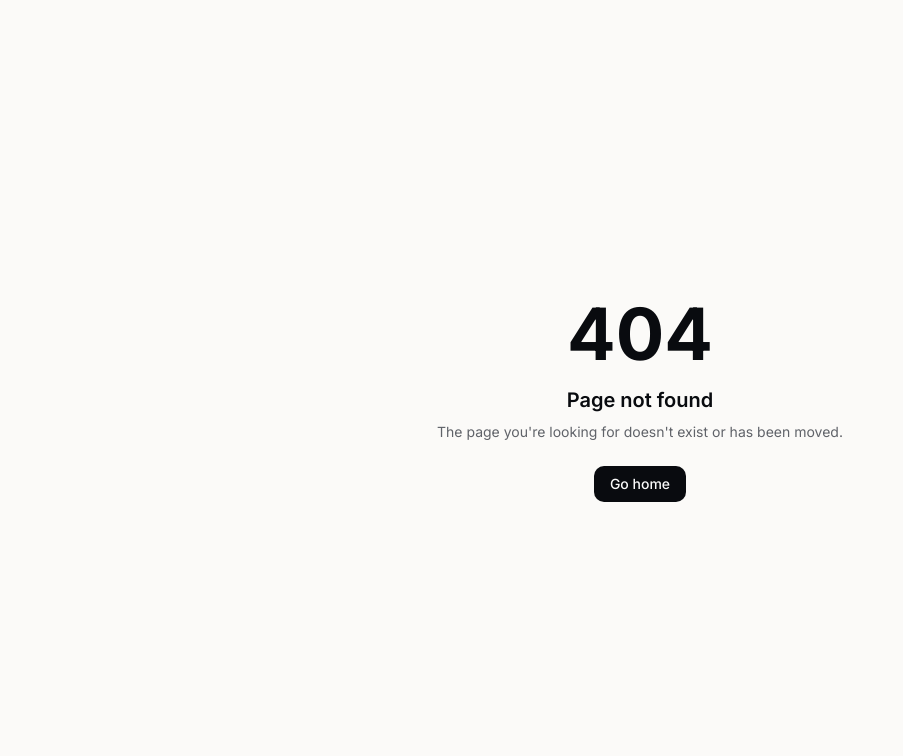
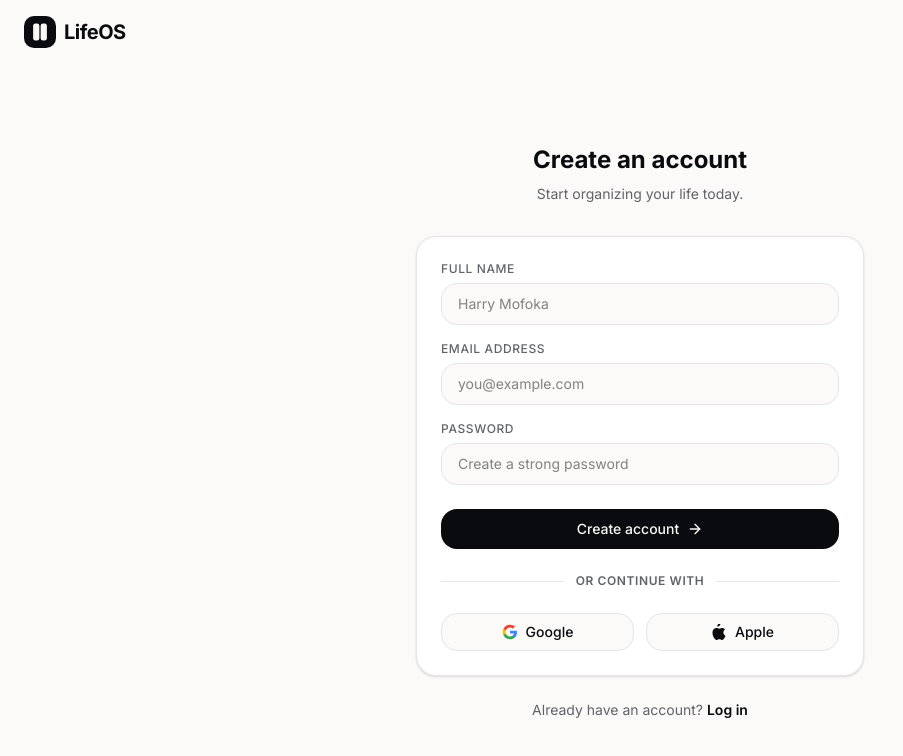
Before and after one commit to HarryMofoka/TetherOS, a Next.js app: page /signup in a window 1280 px wide. Before the commit this address had no page. Shown: the top 756 px of the page, without its empty margins (0-903 px from the left). Built offline with nearby package versions, Linux system fonts and the light colour scheme.

Commit message:
Add Login and Signup pages and connect all authentication and onboarding buttons

```diff
--- /dev/null
+++ b/app/(auth)/layout.tsx
@@ -0,0 +1,17 @@
+import { Logo } from "@/components/site/Logo";
+import Link from "next/link";
+
+export default function AuthLayout({ children }: { children: React.ReactNode }) {
+  return (
+    <div className="min-h-screen bg-background flex flex-col">
+      <header className="px-6 py-4">
+        <Link href="/">
+          <Logo />
+        </Link>
+      </header>
+      <main className="flex-1 flex flex-col items-center justify-center p-6">
+        {children}
+      </main>
+    </div>
+  );
+}
--- /dev/null
+++ b/app/(auth)/login/page.tsx
@@ -0,0 +1,67 @@
+import type { Metadata } from "next";
+import Link from "next/link";
+import { ArrowRight, Mail } from "lucide-react";
+
+export const metadata: Metadata = {
+  title: "Log in — LifeOS",
+  description: "Log in to your LifeOS account.",
+};
+
+export default function LoginPage() {
+  return (
+    <div className="w-full max-w-md">
+      <div className="text-center mb-8">
+        <h1 className="text-2xl font-bold">Welcome back</h1>
+        <p className="text-sm text-muted-foreground mt-2">Enter your details to access your account.</p>
+      </div>
+
+      <div className="rounded-2xl border border-border bg-card p-6 shadow-sm">
+        <div className="space-y-4">
+          <div>
+            <label className="block text-xs font-medium text-muted-foreground mb-1.5 uppercase tracking-wider">Email Address</label>
+            <input
+              type="email"
+              placeholder="you@example.com"
+              className="w-full rounded-xl border border-border bg-background px-4 py-2.5 text-sm focus:outline-none focus:ring-2 focus:ring-foreground/20"
+            />
+          </div>
+          <div>
+            <div className="flex items-center justify-between mb-1.5">
+              <label className="block text-xs font-medium text-muted-foreground uppercase tracking-wider">Password</label>
+              <a href="#" className="text-xs text-[color:var(--brand-blue)] hover:underline">Forgot password?</a>
+            </div>
+            <input
+              type="password"
+              placeholder="••••••••"
+              className="w-full rounded-xl border border-border bg-background px-4 py-2.5 text-sm focus:outline-none focus:ring-2 focus:ring-foreground/20"
+            />
+          </div>
+          <Link href="/dashboard" className="mt-2 w-full inline-flex justify-center items-center gap-2 rounded-xl bg-foreground px-4 py-2.5 text-sm font-medium text-background hover:opacity-90 transition-opacity">
+            Log in <ArrowRight className="h-4 w-4" />
+          </Link>
+        </div>
+
+        <div className="my-6 flex items-center">
+          <div className="h-px flex-1 bg-border"></div>
+          <span className="px-3 text-xs text-muted-foreground uppercase tracking-wider font-semibold">Or continue with</span>
+          <div className="h-px flex-1 bg-border"></div>
+        </div>
+
+        <div className="grid grid-cols-2 gap-3">
+          <button className="flex items-center justify-center gap-2 rounded-xl border border-border bg-background px-4 py-2 text-sm font-medium hover:bg-muted transition-colors">
+            <svg viewBox="0 0 24 24" className="h-4 w-4"><path d="M22.56 12.25c0-.78-.07-1.53-.2-2.25H12v4.26h5.92c-.26 1.37-1.04 2.53-2.21 3.31v2.77h3.57c2.08-1.92 3.28-4.74 3.28-8.09z" fill="#4285F4"/><path d="M12 23c2.97 0 5.46-.98 7.28-2.66l-3.57-2.77c-.98.66-2.23 1.06-3.71 1.06-2.86 0-5.29-1.93-6.16-4.53H2.18v2.84C3.99 20.53 7.7 23 12 23z" fill="#34A853"/><path d="M5.84 14.09c-.22-.66-.35-1.36-.35-2.09s.13-1.43.35-2.09V7.07H2.18C1.43 8.55 1 10.22 1 12s.43 3.45 1.18 4.93l2.85-2.22.81-.62z" fill="#FBBC05"/><path d="M12 5.38c1.62 0 3.06.56 4.21 1.64l3.15-3.15C17.45 2.09 14.97 1 12 1 7.7 1 3.99 3.47 2.18 7.07l3.66 2.84c.87-2.6 3.3-4.53 6.16-4.53z" fill="#EA4335"/><path d="M1 1h22v22H1z" fill="none"/></svg>
+            Google
+          </button>
+          <button className="flex items-center justify-center gap-2 rounded-xl border border-border bg-background px-4 py-2 text-sm font-medium hover:bg-muted transition-colors">
+            <svg viewBox="0 0 24 24" className="h-4 w-4" fill="currentColor"><path d="M12.152 6.896c-.948 0-2.415-1.078-3.96-1.04-2.04.027-3.91 1.183-4.961 3.014-2.117 3.675-.546 9.103 1.519 12.09 1.013 1.454 2.208 3.126 3.805 3.064 1.519-.062 2.106-.987 3.937-.987 1.83 0 2.37.95 3.96.987 1.636.037 2.65-1.488 3.633-2.946 1.144-1.673 1.616-3.298 1.636-3.376-.037-.013-3.167-1.21-3.193-4.845-.02-3.04 2.483-4.516 2.597-4.588-1.425-2.083-3.633-2.366-4.42-2.42-2.105-.13-4.143 1.326-4.553 1.326zm.948-4.706c.866-1.04 1.454-2.484 1.295-3.924-1.22.048-2.736.81-3.633 1.848-.795.918-1.5 2.39-1.31 3.806 1.365.105 2.784-.687 3.648-1.73z"/></svg>
+            Apple
+          </button>
+        </div>
+      </div>
+
+      <p className="text-center text-sm text-muted-foreground mt-6">
+        Don&apos;t have an account? <Link href="/signup" className="text-foreground font-semibold hover:underline">Sign up</Link>
+      </p>
+    </div>
+  );
+}
--- /dev/null
+++ b/app/(auth)/signup/page.tsx
@@ -0,0 +1,72 @@
+import type { Metadata } from "next";
+import Link from "next/link";
+import { ArrowRight } from "lucide-react";
+
+export const metadata: Metadata = {
+  title: "Sign up — LifeOS",
+  description: "Create your LifeOS account.",
+};
+
+export default function SignupPage() {
+  return (
+    <div className="w-full max-w-md">
+      <div className="text-center mb-8">
+        <h1 className="text-2xl font-bold">Create an account</h1>
+        <p className="text-sm text-muted-foreground mt-2">Start organizing your life today.</p>
+      </div>
+
+      <div className="rounded-2xl border border-border bg-card p-6 shadow-sm">
+        <div className="space-y-4">
+          <div>
+            <label className="block text-xs font-medium text-muted-foreground mb-1.5 uppercase tracking-wider">Full Name</label>
+            <input
+              type="text"
+              placeholder="Harry Mofoka"
+              className="w-full rounded-xl border border-border bg-background px-4 py-2.5 text-sm focus:outline-none focus:ring-2 focus:ring-foreground/20"
+            />
+          </div>
+          <div>
+            <label className="block text-xs font-medium text-muted-foreground mb-1.5 uppercase tracking-wider">Email Address</label>
+            <input
+              type="email"
+              placeholder="you@example.com"
+              className="w-full rounded-xl border border-border bg-background px-4 py-2.5 text-sm focus:outline-none focus:ring-2 focus:ring-foreground/20"
+            />
+          </div>
+          <div>
+            <label className="block text-xs font-medium text-muted-foreground mb-1.5 uppercase tracking-wider">Password</label>
+            <input
+              type="password"
+              placeholder="Create a strong password"
+              className="w-full rounded-xl border border-border bg-background px-4 py-2.5 text-sm focus:outline-none focus:ring-2 focus:ring-foreground/20"
+            />
+          </div>
+          <Link href="/dashboard" className="mt-2 w-full inline-flex justify-center items-center gap-2 rounded-xl bg-foreground px-4 py-2.5 text-sm font-medium text-background hover:opacity-90 transition-opacity">
+            Create account <ArrowRight className="h-4 w-4" />
+          </Link>
+        </div>
+
+        <div className="my-6 flex items-center">
+          <div className="h-px flex-1 bg-border"></div>
+          <span className="px-3 text-xs text-muted-foreground uppercase tracking-wider font-semibold">Or continue with</span>
+          <div className="h-px flex-1 bg-border"></div>
+        </div>
+
+        <div className="grid grid-cols-2 gap-3">
+          <button className="flex items-center justify-center gap-2 rounded-xl border border-border bg-background px-4 py-2 text-sm font-medium hover:bg-muted transition-colors">
+            <svg viewBox="0 0 24 24" className="h-4 w-4"><path d="M22.56 12.25c0-.78-.07-1.53-.2-2.25H12v4.26h5.92c-.26 1.37-1.04 2.53-2.21 3.31v2.77h3.57c2.08-1.92 3.28-4.74 3.28-8.09z" fill="#4285F4"/><path d="M12 23c2.97 0 5.46-.98 7.28-2.66l-3.57-2.77c-.98.66-2.23 1.06-3.71 1.06-2.86 0-5.29-1.93-6.16-4.53H2.18v2.84C3.99 20.53 7.7 23 12 23z" fill="#34A853"/><path d="M5.84 14.09c-.22-.66-.35-1.36-.35-2.09s.13-1.43.35-2.09V7.07H2.18C1.43 8.55 1 10.22 1 12s.43 3.45 1.18 4.93l2.85-2.22.81-.62z" fill="#FBBC05"/><path d="M12 5.38c1.62 0 3.06.56 4.21 1.64l3.15-3.15C17.45 2.09 14.97 1 12 1 7.7 1 3.99 3.47 2.18 7.07l3.66 2.84c.87-2.6 3.3-4.53 6.16-4.53z" fill="#EA4335"/><path d="M1 1h22v22H1z" fill="none"/></svg>
+            Google
+          </button>
+          <button className="flex items-center justify-center gap-2 rounded-xl border border-border bg-background px-4 py-2 text-sm font-medium hover:bg-muted transition-colors">
+            <svg viewBox="0 0 24 24" className="h-4 w-4" fill="currentColor"><path d="M12.152 6.896c-.948 0-2.415-1.078-3.96-1.04-2.04.027-3.91 1.183-4.961 3.014-2.117 3.675-.546 9.103 1.519 12.09 1.013 1.454 2.208 3.126 3.805 3.064 1.519-.062 2.106-.987 3.937-.987 1.83 0 2.37.95 3.96.987 1.636.037 2.65-1.488 3.633-2.946 1.144-1.673 1.616-3.298 1.636-3.376-.037-.013-3.167-1.21-3.193-4.845-.02-3.04 2.483-4.516 2.597-4.588-1.425-2.083-3.633-2.366-4.42-2.42-2.105-.13-4.143 1.326-4.553 1.326zm.948-4.706c.866-1.04 1.454-2.484 1.295-3.924-1.22.048-2.736.81-3.633 1.848-.795.918-1.5 2.39-1.31 3.806 1.365.105 2.784-.687 3.648-1.73z"/></svg>
+            Apple
+          </button>
+        </div>
+      </div>
+
+      <p className="text-center text-sm text-muted-foreground mt-6">
+        Already have an account? <Link href="/login" className="text-foreground font-semibold hover:underline">Log in</Link>
+      </p>
+    </div>
+  );
+}
--- a/app/about/page.tsx
+++ b/app/about/page.tsx
@@ -1,6 +1,7 @@
 import type { Metadata } from "next";
 import { ArrowRight, Send, Activity, MessageSquare, Shield, Heart, Plug, Globe, Mail } from "lucide-react";
 import { SiteLayout } from "@/components/site/SiteLayout";
+import Link from "next/link";
 import { Logo } from "@/components/site/Logo";
 import { FaqSection, PrivacySection } from "@/components/site/sections";
 
@@ -179,7 +180,7 @@ export default function AboutPage() {
             <div className="font-semibold">Join thousands building better lives with LifeOS.</div>
             <div className="text-xs text-muted-foreground">Start your journey today — it changes everything.</div>
           </div>
-          <button className="ml-auto inline-flex items-center gap-2 rounded-full bg-foreground px-5 py-2.5 text-sm font-medium text-background">Get Started Free <ArrowRight className="h-4 w-4" /></button>
+          <Link href="/signup" className="ml-auto inline-flex items-center gap-2 rounded-full bg-foreground px-5 py-2.5 text-sm font-medium text-background">Get Started Free <ArrowRight className="h-4 w-4" /></Link>
         </div>
       </section>
     </SiteLayout>
--- a/app/page.tsx
+++ b/app/page.tsx
@@ -1,6 +1,7 @@
 import type { Metadata } from "next";
 import { ArrowRight, Calendar, Activity, CheckSquare, Book, BarChart, MessageSquare, Star } from "lucide-react";
 import { SiteLayout } from "@/components/site/SiteLayout";
+import Link from "next/link";
 import { TodayPhone } from "@/components/mock/TodayPhone";
 import { LifeScoreRing } from "@/components/mock/charts";
 import { PrivacySection, MemorySection, OfflineSection, TestimonialsSection, FaqSection, TrustBadges } from "@/components/site/sections";
@@ -51,12 +52,12 @@ export default function Home() {
               One intelligent system to plan your day, build better habits, and become who you&apos;re meant to be.
             </p>
             <div className="mt-8 flex flex-wrap gap-3">
-              <button className="inline-flex items-center gap-2 rounded-full bg-foreground px-6 py-3 text-sm font-medium text-background hover:opacity-90">
+              <Link href="/signup" className="inline-flex items-center gap-2 rounded-full bg-foreground px-6 py-3 text-sm font-medium text-background hover:opacity-90">
                 Get Started Free <ArrowRight className="h-4 w-4" />
-              </button>
-              <button className="inline-flex items-center gap-2 rounded-full border border-border bg-background px-6 py-3 text-sm font-medium hover:bg-muted">
+              </Link>
+              <Link href="/features" className="inline-flex items-center gap-2 rounded-full border border-border bg-background px-6 py-3 text-sm font-medium hover:bg-muted">
                 See How It Works <ArrowRight className="h-4 w-4" />
-              </button>
+              </Link>
             </div>
             <div className="mt-10 flex items-center gap-4">
               <div className="flex -space-x-2">
@@ -165,8 +166,8 @@ export default function Home() {
           Join thousands who are already building better habits, achieving goals, and living with purpose.
         </p>
         <div className="mt-8 flex flex-wrap items-center justify-center gap-3">
-          <button className="inline-flex items-center gap-2 rounded-full bg-foreground px-6 py-3 text-sm font-medium text-background">Get Started Free <ArrowRight className="h-4 w-4" /></button>
-          <button className="rounded-full border border-border bg-background px-6 py-3 text-sm font-medium">Explore Features</button>
+          <Link href="/signup" className="inline-flex items-center gap-2 rounded-full bg-foreground px-6 py-3 text-sm font-medium text-background">Get Started Free <ArrowRight className="h-4 w-4" /></Link>
+          <Link href="/features" className="rounded-full border border-border bg-background px-6 py-3 text-sm font-medium">Explore Features</Link>
         </div>
         <div className="mt-8 flex flex-wrap items-center justify-center gap-3">
           <div className="flex items-center gap-2 rounded-xl border border-border bg-card px-4 py-2 text-left">
--- a/app/pricing/page.tsx
+++ b/app/pricing/page.tsx
@@ -1,6 +1,7 @@
 import type { Metadata } from "next";
 import { Check, ArrowRight, Star } from "lucide-react";
 import { SiteLayout } from "@/components/site/SiteLayout";
+import Link from "next/link";
 import { FaqSection, TestimonialsSection, TrustBadges } from "@/components/site/sections";
 
 export const metadata: Metadata = {
@@ -80,7 +81,7 @@ export default function PricingPage() {
                 {p.per && <span className="text-xs text-muted-foreground">{p.per}</span>}
               </div>
               {p.sub && <div className="mt-1 text-[11px] text-muted-foreground">{p.sub}</div>}
-              <button className={`mt-5 w-full rounded-full px-4 py-2.5 text-sm font-medium ${p.featured ? "bg-foreground text-background" : "border border-border bg-background hover:bg-muted"}`}>{p.cta}</button>
+              <Link href={p.name === "Enterprise" ? "mailto:sales@lifeos.com" : "/signup"} className={`mt-5 w-full block text-center rounded-full px-4 py-2.5 text-sm font-medium ${p.featured ? "bg-foreground text-background hover:opacity-90" : "border border-border bg-background hover:bg-muted"}`}>{p.cta}</Link>
               {p.inherit && <div className="mt-6 text-xs font-medium text-muted-foreground">{p.inherit}</div>}
               <ul className="mt-4 space-y-2.5">
                 {p.features.map((f) => (
@@ -134,7 +135,7 @@ export default function PricingPage() {
             <div className="font-semibold">Not sure which plan is right for you?</div>
             <div className="text-xs text-muted-foreground">Try LifeOS free for 14 days. No credit card required.</div>
           </div>
-          <button className="ml-auto inline-flex items-center gap-2 rounded-full bg-foreground px-5 py-2.5 text-sm font-medium text-background">Get Started Free <ArrowRight className="h-4 w-4" /></button>
+          <Link href="/signup" className="ml-auto inline-flex items-center gap-2 rounded-full bg-foreground px-5 py-2.5 text-sm font-medium text-background hover:opacity-90">Get Started Free <ArrowRight className="h-4 w-4" /></Link>
         </div>
       </section>
 
--- a/components/site/CTABanner.tsx
+++ b/components/site/CTABanner.tsx
@@ -1,4 +1,5 @@
 import { ArrowRight } from "lucide-react";
+import Link from "next/link";
 
 export function CTABanner({
   title,
@@ -19,13 +20,13 @@ export function CTABanner({
         </div>
         <p className="mt-3 max-w-sm text-sm text-muted-foreground md:mt-0">{description}</p>
         <div className="mt-5 flex flex-wrap gap-3 md:mt-0">
-          <button className="inline-flex items-center gap-2 rounded-full bg-foreground px-5 py-2.5 text-sm font-medium text-background hover:opacity-90">
+          <Link href="/signup" className="inline-flex items-center gap-2 rounded-full bg-foreground px-5 py-2.5 text-sm font-medium text-background hover:opacity-90">
             {primary} <ArrowRight className="h-4 w-4" />
-          </button>
+          </Link>
           {secondary && (
-            <button className="inline-flex items-center gap-2 rounded-full border border-border bg-background px-5 py-2.5 text-sm font-medium hover:bg-muted">
+            <Link href="/features" className="inline-flex items-center gap-2 rounded-full border border-border bg-background px-5 py-2.5 text-sm font-medium hover:bg-muted">
               {secondary} <ArrowRight className="h-4 w-4" />
-            </button>
+            </Link>
           )}
         </div>
       </div>
--- a/components/site/SiteHeader.tsx
+++ b/components/site/SiteHeader.tsx
@@ -31,9 +31,9 @@ export function SiteHeader() {
             );
           })}
         </nav>
-        <div className="flex items-center gap-3">
-          <button className="rounded-full border border-border bg-background px-5 py-2 text-sm font-medium hover:bg-muted">Log in</button>
-          <button className="rounded-full bg-foreground px-5 py-2 text-sm font-medium text-background hover:opacity-90">Get Started</button>
+        <div className="flex items-center gap-4">
+          <Link href="/login" className="rounded-full border border-border bg-background px-5 py-2 text-sm font-medium hover:bg-muted">Log in</Link>
+          <Link href="/signup" className="rounded-full bg-foreground px-5 py-2 text-sm font-medium text-background hover:opacity-90">Get Started</Link>
         </div>
       </div>
     </header>
```
